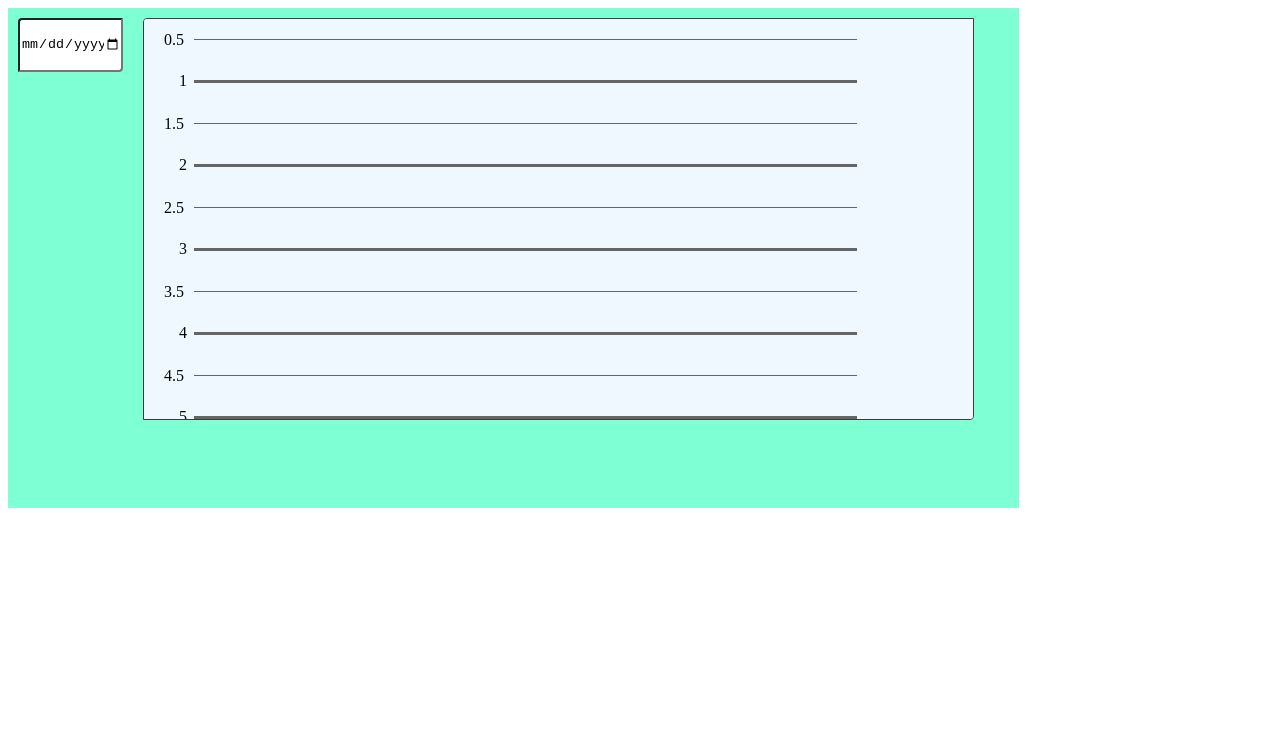
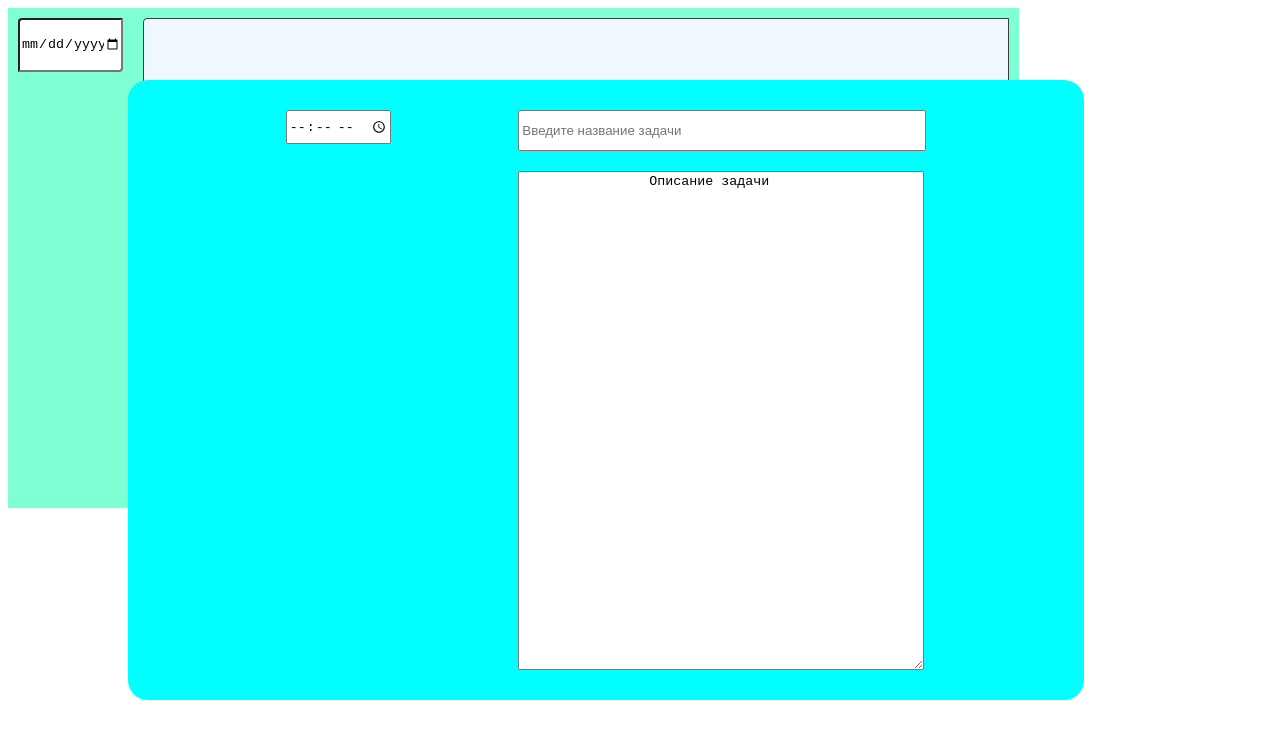
Before and after one commit to 0xo7nik/planning-quest, a plain HTML site: page index.html in a window 1280 px wide. Drawn offline with Linux system fonts and the light colour scheme.

Commit message:
блок для ввода задачи

```diff
--- a/index.html
+++ b/index.html
@@ -10,6 +10,15 @@
 <main id="Андрей">
     <input id="date" type="date"/>
     <div id="hour_container"></div>
+    <div id="create_container">
+        <input id="time" type="time"/>
+        <div id="description-container">
+            <input id="title" placeholder="Введите название задачи"/>
+            <textarea id="description" name="story" rows="5" cols="33">
+                Описание задачи
+            </textarea>
+        </div>
+    </div>
 </main>
 <footer id="Стёпа"></footer>
 <script src="script.js"></script>
--- a/script.js
+++ b/script.js
@@ -1,20 +1,14 @@
-var hour_container = document.getElementById("hour_container")
+const hour_container = document.getElementById("hour_container")
+const lines = document.querySelectorAll(".line")
 
-function createHourLine() {
-    for (let i = .5; i < 23; i+=.5) {
-        const line = document.createElement("div")
-        const textHour = document.createElement("p")
-        if (i%1){
-          line.classList.add("smallLine")
-          textHour.classList.add("smallTextHour")
-          textHour.innerHTML = i
-        } else{
-          line.classList.add("line")
-          textHour.classList.add("textHour")
-          textHour.innerHTML = i
-        }
-        hour_container.appendChild(line)
-        line.appendChild(textHour)
-    }
+function createInput(el) {
+    const input = document.createElement("input")
+    input.setAttribute("type", "text")
+    input.setAttribute("placeholder", "Введите текст...")
+    input.classList.add('inputStyle');
+    el.appendChild(input)
+}
+function createAllInput() {
+    lines.forEach((el) => {createInput(el)})
   }
-createHourLine()
+createAllInput()
--- a/style.css
+++ b/style.css
@@ -2,8 +2,8 @@ main{
     display:flex;
     flex-direction: row;
     background-color: aquamarine;
-    height:500px;   /*потом переделать*/
-    width:80%;      /*потом переделать*/
+    height:500px;
+    width:80%;
 }
 
 #date{
@@ -21,6 +21,7 @@ main{
     border: 1px solid #3d3c3c;
     border-radius: 4px 0 4px 0;
     margin:10px;
+    padding:20px 0px 20px 150px;
     height:400px;
     width:82%;
     overflow:scroll;
@@ -29,12 +30,11 @@ main{
 }
 
 .line{
+    display:flex;
     background-color: rgb(102, 101, 101);
     height:3px;
     width:80%;
-    margin-top:20px;
-    margin-bottom:20px;
-    margin-left:50px;
+    margin-top:40px;
 }
 
 .smallLine{
@@ -43,17 +43,54 @@ main{
     width:80%;
     margin-top:20px;
     margin-bottom:20px;
-    margin-left:50px;
 }
 
 .textHour{
     position:relative;
-    bottom:24px;
-    right:15px;
+    bottom:54px;
+    right:20px;
+    width:0px;
 }
 
-.smallTextHour{
+.inputStyle{
     position:relative;
-    bottom:24px;
-    right:30px;
+    bottom:33px;
+    height:20px;
+    width:30px;
+    color:black;
 }
+
+#create_container{
+    display:flex;
+    flex-direction: row;
+    justify-content: space-evenly;
+    border-radius: 20px;
+    position:absolute;
+    background-color: aqua;
+    padding:30px;
+    height:70%;
+    width:70%;
+    top:10%;
+    left:10%;
+}
+
+#description-container{
+    display:flex;
+    flex-direction: column;
+}
+
+#time{
+    height:30px;
+    width:100px;
+}
+
+#title{
+    width:400px;
+    height:40px;
+}
+
+#description{
+    width:400px;
+    height:100%;
+    margin-top:20px;
+}
```
